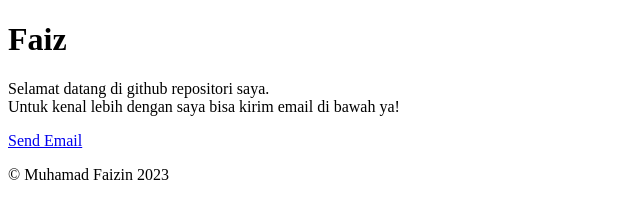
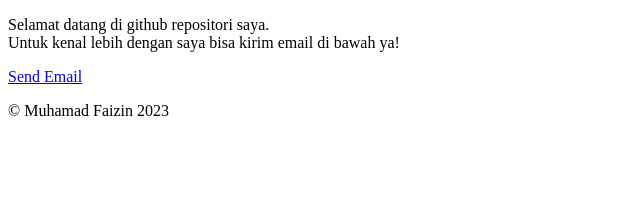
Before and after one commit to emfaizin/emfaizin.github.io, a plain HTML site: page index.html in a window 1280 px wide. Shown: the whole page, without its empty margins (0-640 px from the left). Drawn offline with Linux system fonts and the light colour scheme.

Commit message:
Update index.html

```diff
--- a/index.html
+++ b/index.html
@@ -13,7 +13,6 @@
   <body>
 
       <div class="jumbotron">
-        <h1 class="display-3">Faiz</h1>
         <p class="lead"><div>Selamat datang di github repositori saya.</div><div>Untuk kenal lebih dengan saya bisa kirim email di bawah ya!</div></p>
         <p><a class="btn btn-lg btn-success" href="mailto:em_faizin@outlook.co.id" role="button">Send Email</a></p>
       </div>
```
